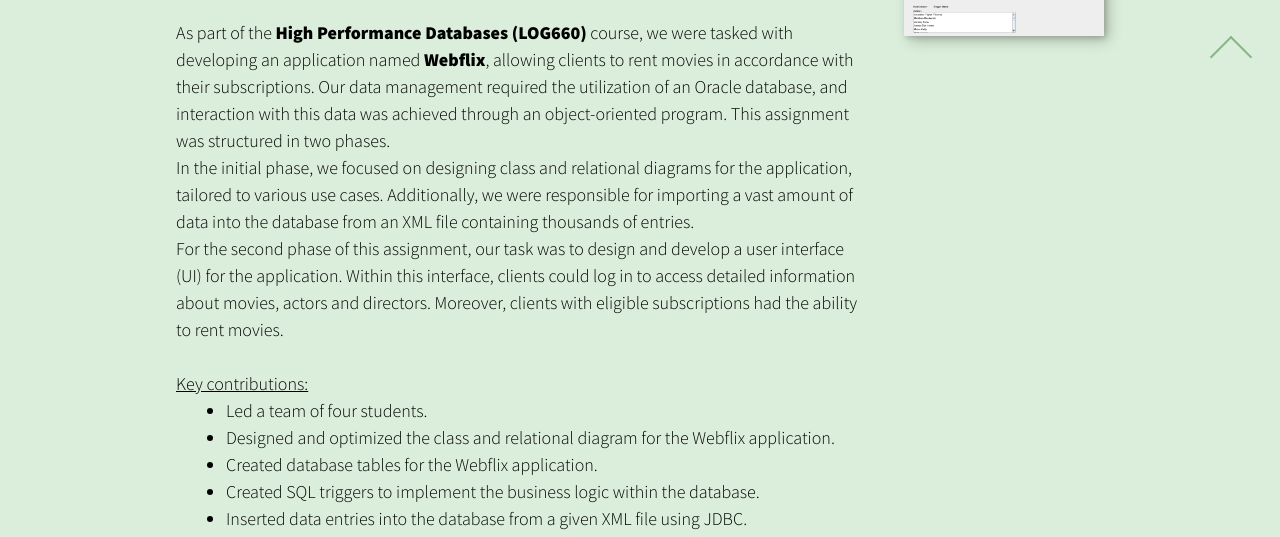
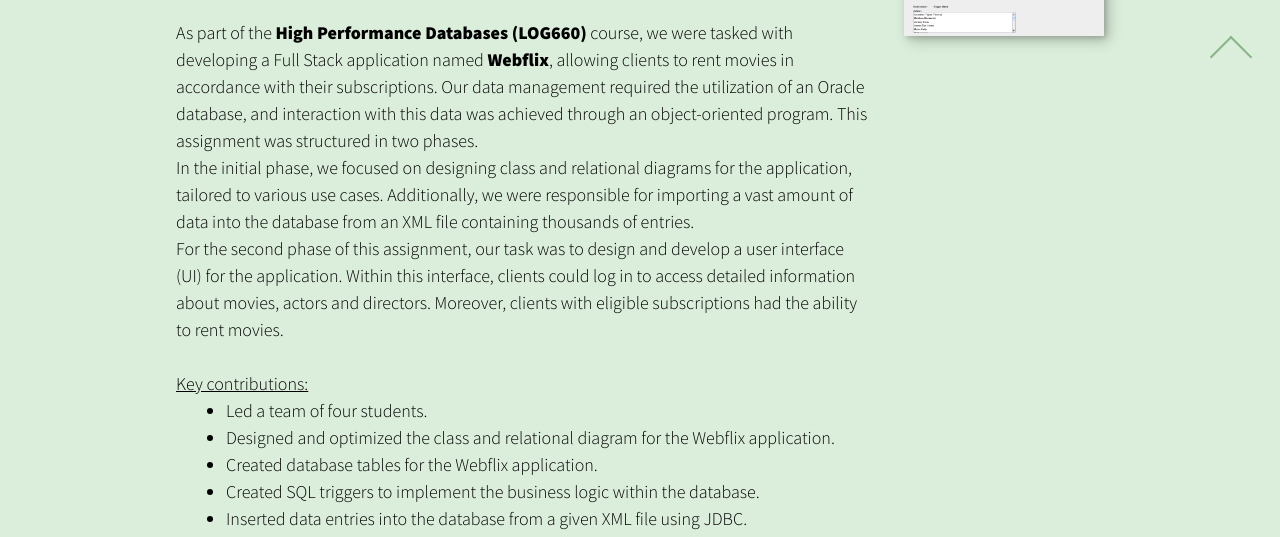
Before and after one commit to ThiiLuu79/MyPortfolio, a plain HTML site: page views/school.html in a window 1280 px wide. Shown: the part 718-1255 px from the top of the page. Drawn offline with nearby package versions, Linux system fonts and the light colour scheme.

Commit message:
Update school.html

```diff
--- a/views/school.html
+++ b/views/school.html
@@ -42,7 +42,7 @@
                 <p class = "section__subtitle section__subtitle--block">Fall 2023 (ÉTS)</p>
 
                 <div class = "block__body">
-                    <p>As part of the <b>High Performance Databases (LOG660)</b> course, we were tasked with developing an application named <b>Webflix</b>,
+                    <p>As part of the <b>High Performance Databases (LOG660)</b> course, we were tasked with developing a Full Stack application named <b>Webflix</b>,
                         allowing clients to rent movies in accordance with their subscriptions. Our data management required the utilization of an Oracle database,
                         and interaction with this data was achieved through an object-oriented program.
                         This assignment was structured in two phases.
```
